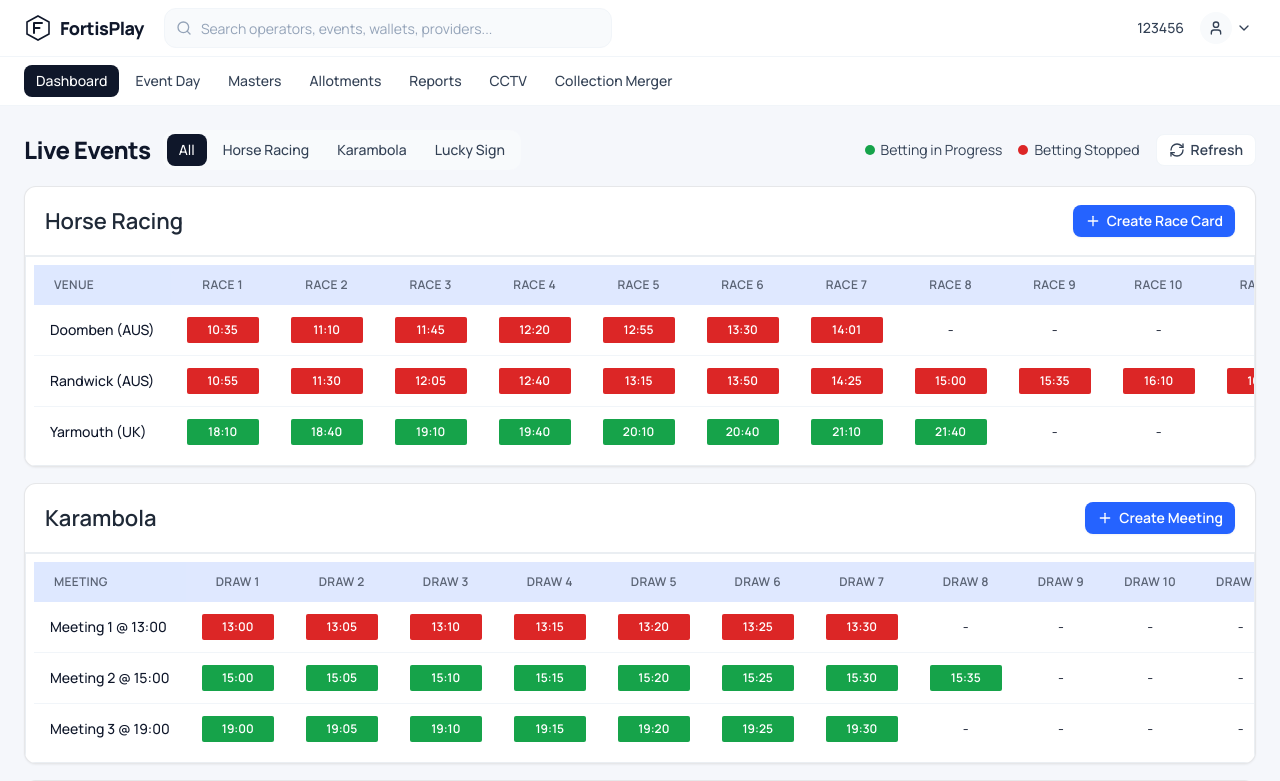
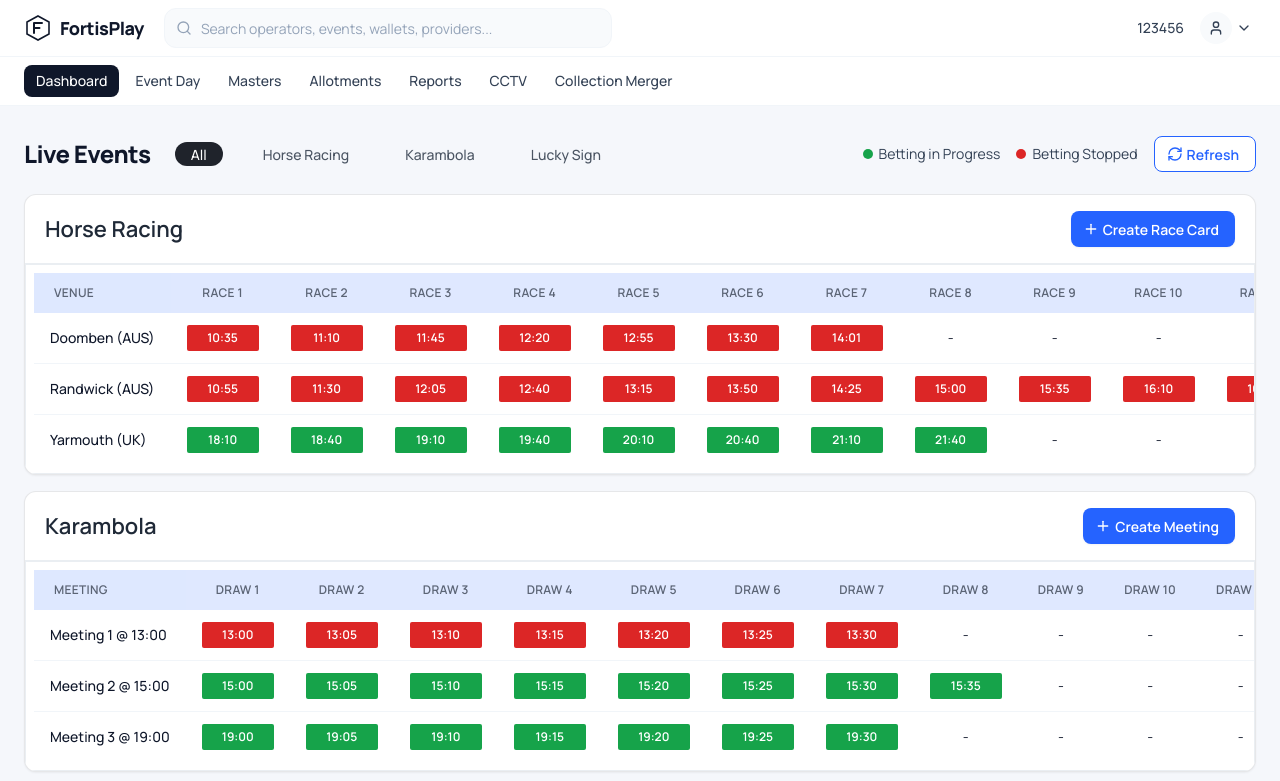
Before and after one commit to Vinay-1206/FortisPlay, a Next.js app: page /dashboard in a window 1280 px wide. Shown: the top 781 px of the page. Built offline with nearby package versions, Linux system fonts and the light colour scheme.

Commit message:
refresh button UI

```diff
--- a/src/components/dashboard/LiveEventsView.tsx
+++ b/src/components/dashboard/LiveEventsView.tsx
@@ -30,18 +30,22 @@
   return (
     <div className="flex flex-col gap-4">
       {/* Header: title, tabs, legend and refresh */}
-      <div className="flex flex-col gap-3 sm:flex-row sm:items-center sm:justify-between">
-        <div className="flex flex-wrap items-center gap-3">
-          <h1 className="text-2xl font-extrabold tracking-tight text-ink-900">Live Events</h1>
-          <div className="flex flex-wrap items-center gap-1 rounded-xl bg-surface-subtle p-1">
+      <div className="flex items-center justify-between min-h-12">
+        <div className="flex items-center gap-6">
+          <h1 className="text-2xl font-extrabold tracking-tight text-ink-900">
+            Live Events
+          </h1>
+          <div className="flex items-center gap-6 h-12">
             {TABS.map((tab) => (
               <button
                 key={tab}
                 type="button"
                 onClick={() => setActiveTab(tab)}
                 className={cn(
-                  'rounded-lg px-3 py-1.5 text-sm font-medium transition-colors',
-                  activeTab === tab ? 'bg-ink-900 text-white' : 'text-ink-700 hover:bg-white',
+                  'h-6 px-4 rounded-full text-[14px] font-medium transition-all duration-200',
+                  activeTab === tab
+                    ? 'bg-[#1F232B] text-white'
+                    : 'bg-transparent text-[#4B5563]'
                 )}
                 aria-pressed={activeTab === tab}
               >
@@ -61,7 +65,15 @@
           <Button
             variant="outline"
             size="sm"
-            leftIcon={<RefreshCw className={cn('h-4 w-4', isRefreshing && 'animate-spin')} />}
+            className="rounded-[8px] border-[1.5px] border-[#2563FF] text-[#2563FF]"
+            leftIcon={
+              <RefreshCw
+                className={cn(
+                  'h-4 w-4 text-[#2563FF]',
+                  isRefreshing && 'animate-spin'
+                )}
+              />
+            }
             onClick={handleRefresh}
           >
             Refresh
--- a/src/components/ui/Button.tsx
+++ b/src/components/ui/Button.tsx
@@ -19,15 +19,15 @@
   secondary:
     'bg-surface-muted text-ink-900 hover:bg-ink-300/40 focus-visible:ring-ink-300',
   outline:
-    'border border-surface-muted bg-white text-ink-700 hover:bg-surface-subtle focus-visible:ring-primary-200',
+    'border-[1.5px] border-[#2563FF] bg-white text-[#2563FF] hover:bg-[#2563FF]/[0.04] focus-visible:ring-[#2563FF]/30',
   ghost: 'bg-transparent text-ink-700 hover:bg-surface-subtle focus-visible:ring-ink-300',
   danger: 'bg-status-stopped text-white hover:bg-red-700 focus-visible:ring-red-300',
 };
 
 const sizeStyles: Record<ButtonSize, string> = {
-  sm: 'h-8 px-3 text-sm gap-1.5 rounded-lg',
-  md: 'h-10 px-4 text-sm gap-2 rounded-xl',
-  lg: 'h-12 px-6 text-base gap-2 rounded-xl',
+  sm: 'h-9 px-[16px] pl-[12px] gap-1 rounded-[8px] text-[14px]',
+  md: 'h-10 px-4 gap-2 rounded-[8px] text-[14px]',
+  lg: 'h-12 px-6 gap-2 rounded-[8px] text-[16px]',
 };
 
 /**
```
